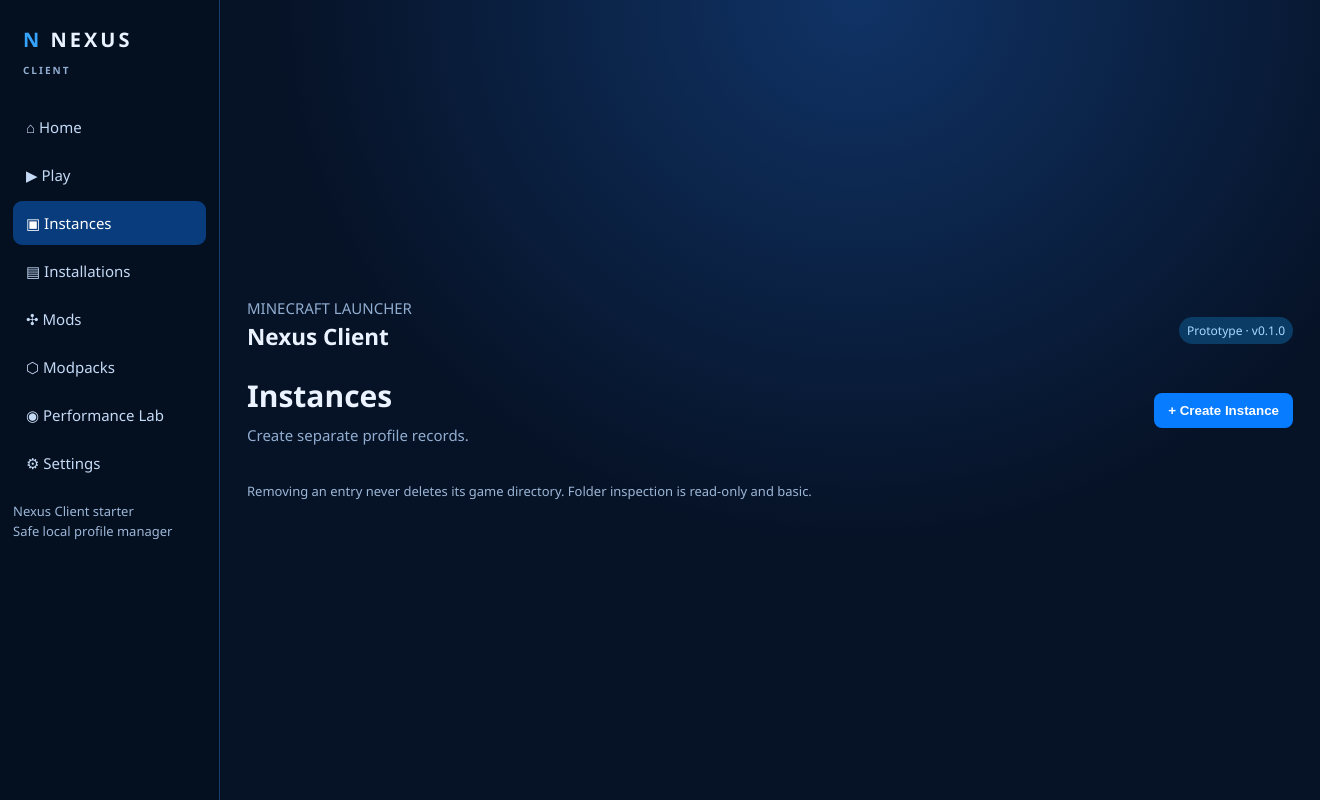
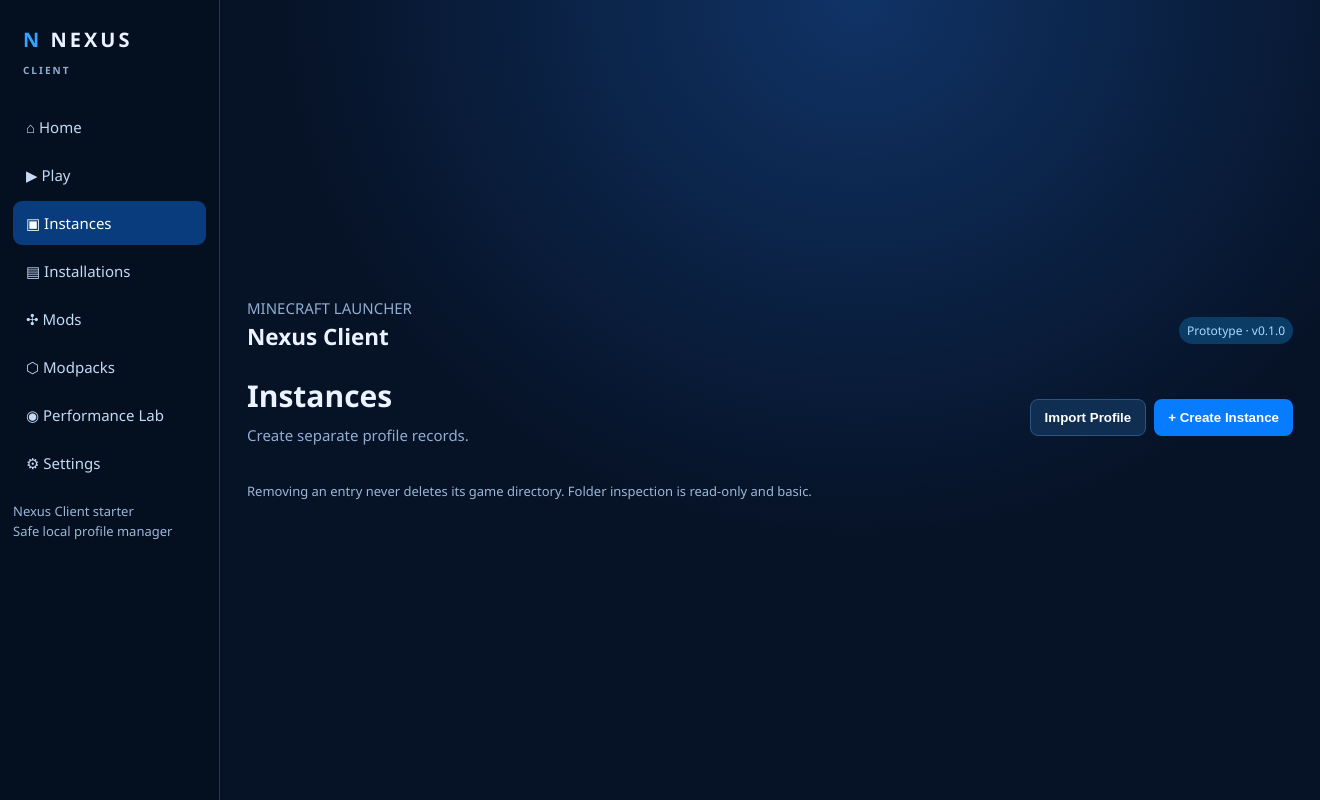
Before and after one commit to lponpz/Minecraft-launcher, an Electron app: page src/index.html in a window 1320 px wide. Both pictures are taken after a click on the button "Manage Instances". Drawn offline with Linux system fonts and the light colour scheme; no server answers.

Commit message:
Wire instance configuration and profile import export into UI

```diff
--- a/src/index.html
+++ b/src/index.html
@@ -7,7 +7,7 @@
 <main class="main"><div class="top"><div><div class="muted">MINECRAFT LAUNCHER</div><h2>Nexus Client</h2></div><span class="tag">Prototype · v0.1.0</span></div>
 <section id="home" class="active"><div class="hero"><div class="muted">WELCOME TO NEXUS CLIENT</div><h1>Your Minecraft, your way.</h1><p>Manage profiles and safely point them at existing game folders.</p><div class="row"><button class="btn" onclick="go('instances')">Manage Instances</button><button class="btn alt" onclick="go('installations')">Folder Setup</button></div></div><div class="grid"><div class="card"><h3>▣ Instances</h3><div class="muted">Saved local profiles</div><h2 id="count">0</h2></div><div class="card"><h3>🔒 Safe by default</h3><div class="muted">No automatic game-file deletion.</div></div><div class="card"><h3>⚡ Performance Lab</h3><div class="muted">Optimization controls are planned, not active yet.</div></div></div></section>
 <section id="play"><div class="hero"><h1>Play</h1><p>This build does not launch Minecraft yet. Authenticated game launching is a future milestone.</p><button class="btn" onclick="go('instances')">Choose Instance</button></div></section>
-<section id="instances"><div class="top"><div><h1>Instances</h1><div class="muted">Create separate profile records.</div></div><button class="btn" onclick="createInstance()">+ Create Instance</button></div><div id="list" class="grid"></div><div class="notice">Removing an entry never deletes its game directory. Folder inspection is read-only and basic.</div></section>
+<section id="instances"><div class="top"><div><h1>Instances</h1><div class="muted">Create separate profile records.</div></div><div class="row"><button class="btn alt" onclick="importInstance()">Import Profile</button><button class="btn" onclick="createInstance()">+ Create Instance</button></div></div><div id="list" class="grid"></div><div class="notice">Removing an entry never deletes its game directory. Folder inspection is read-only and basic.</div></section>
 <section id="installations"><div class="hero"><h1>Installations &amp; Existing Folders</h1><p>Choose a folder from an instance card, then use Inspect Folder for a basic read-only check. Full version detection is not implemented.</p><button class="btn" onclick="go('instances')">Open Instances</button></div></section>
 <section id="mods"><div class="hero"><h1>Mod Browser</h1><p>Mod search, compatibility checks, verified downloads, and installation are not implemented yet.</p></div></section>
 <section id="modpacks"><div class="hero"><h1>Modpacks</h1><p>Import, export, and create modpacks are planned.</p></div></section>
@@ -19,5 +19,5 @@ document.querySelectorAll('.nav').forEach(a=>a.addEventListener('click',e=>{e.pr
 async function refresh(){const items=await window.nexus.listInstances();document.getElementById('count').textContent=items.length;const list=document.getElementById('list');list.replaceChildren();if(!items.length){const empty=document.createElement('div');empty.className='empty';empty.textContent='No instances yet. Click Create Instance to add one.';list.append(empty);return}
 for(const x of items){const card=document.createElement('div');card.className='card';const h=document.createElement('h3');h.textContent=x.name;const meta=document.createElement('div');meta.className='muted';meta.textContent=x.version+' · '+x.loader;const folder=document.createElement('div');folder.className='notice';folder.textContent=x.gameDir?'Folder: '+x.gameDir:'No folder selected';const status=document.createElement('div');status.className='status';const row=document.createElement('div');row.className='row';const button=(label,cls,fn)=>{const b=document.createElement('button');b.className='btn '+cls;b.textContent=label;b.onclick=fn;return b};
 row.append(button('Choose Folder','alt',async()=>{await window.nexus.chooseFolder(x.id);refresh()}),button('Inspect Folder','alt',async()=>{const r=await window.nexus.inspectFolder(x.id);status.textContent=r.message+(r.entries?'\nFound: '+r.entries.join(', '):'')}),button('Rename','alt',async()=>{const n=prompt('New instance name:',x.name);if(n&&n.trim()){await window.nexus.renameInstance(x.id,n.trim());refresh()}}),button('Remove','danger',async()=>{await window.nexus.deleteInstance(x.id);refresh()}));card.append(h,meta,folder,row,status);list.append(card)}}
-async function createInstance(){const n=prompt('Instance name:','My Minecraft');if(n&&n.trim()){await window.nexus.createInstance(n.trim());refresh()}}refresh();
+async function createInstance(){const n=prompt('Instance name:','My Minecraft');if(n&&n.trim()){await window.nexus.createInstance(n.trim());refresh()}}async function importInstance(){await window.nexus.importInstance();refresh()}refresh();
 </script></body></html>
```
